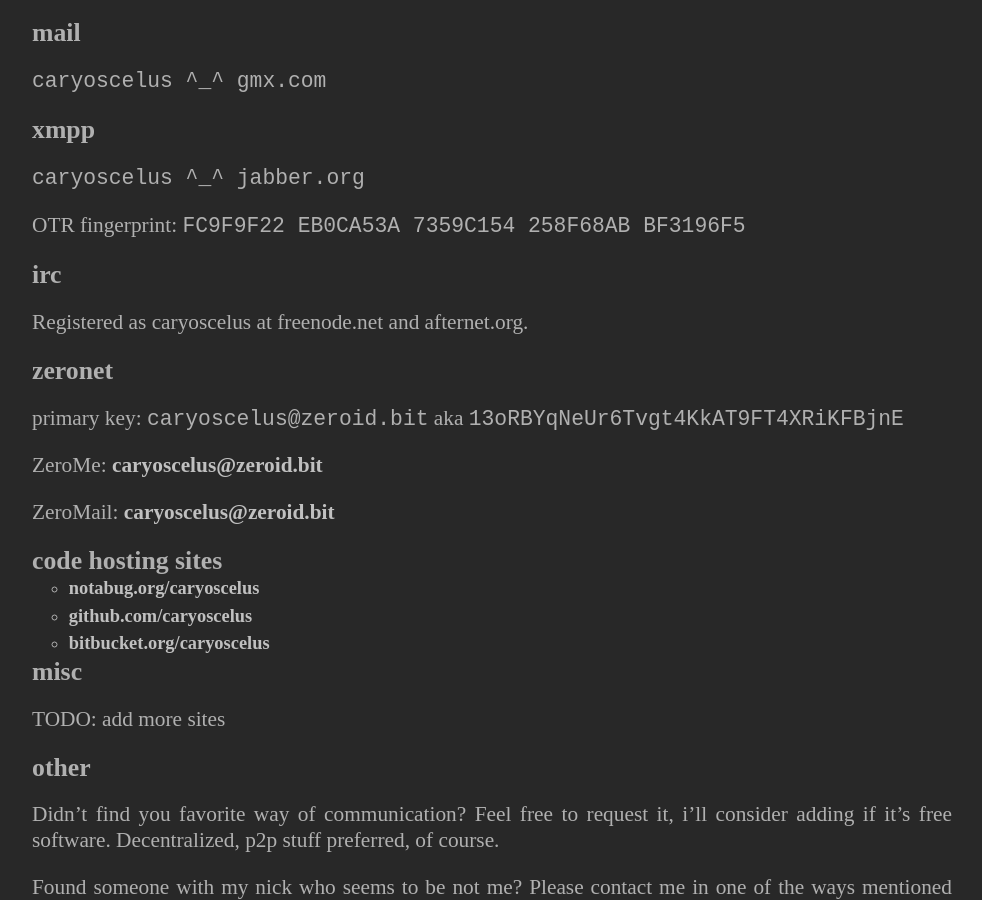
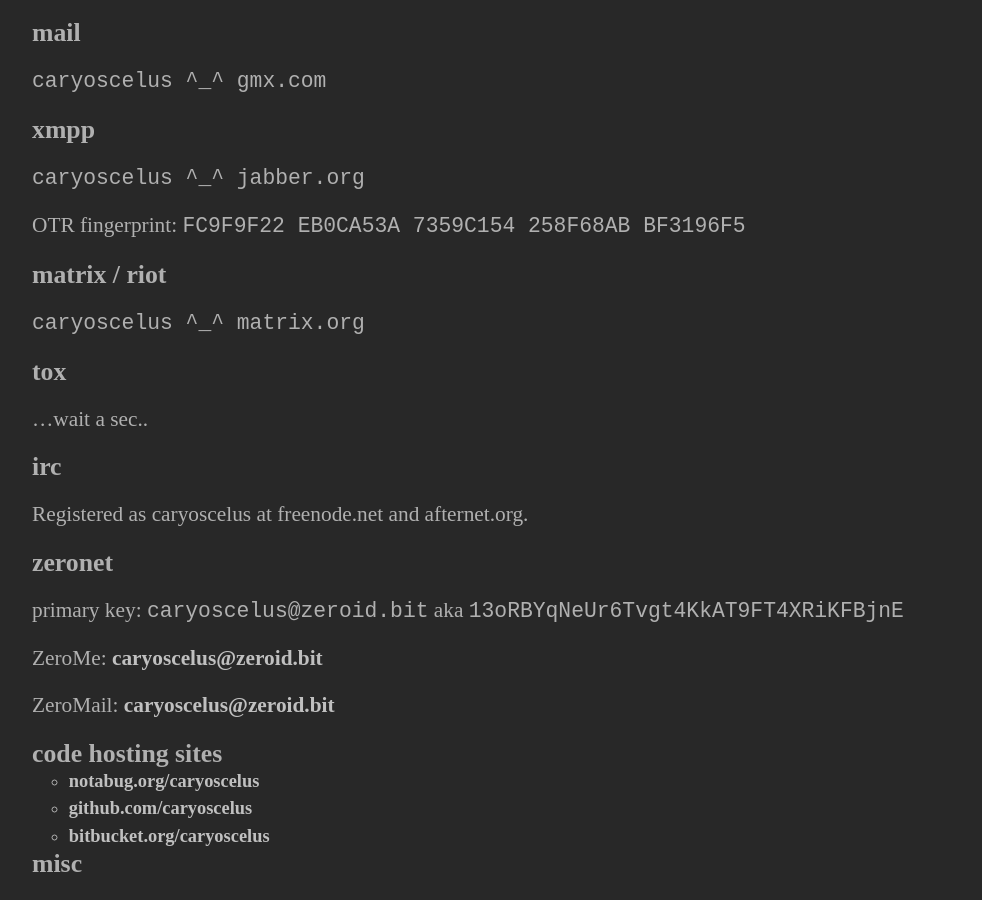
Before and after one commit to caryoscelus/caryoscelus.github.io, a Jekyll site: the page built from contacts/index.md, in a window 1280 px wide and 900 px high, scrolled down 312 px. Shown: the whole window, without its empty margins (148-1130 px from the left). Built offline with Jekyll 4.4.1, drawn with Linux system fonts in a browser that asks for light colours; some web fonts are replaced.

Commit message:
more contacts

```diff
--- a/contacts/index.md
+++ b/contacts/index.md
@@ -17,6 +17,16 @@
 `caryoscelus ^_^ jabber.org`
 
 OTR fingerprint: `FC9F9F22 EB0CA53A 7359C154 258F68AB BF3196F5`
+
+matrix / riot
+-------------
+
+`caryoscelus ^_^ matrix.org`
+
+tox
+---
+
+...wait a sec..
 
 irc
 ---
```
